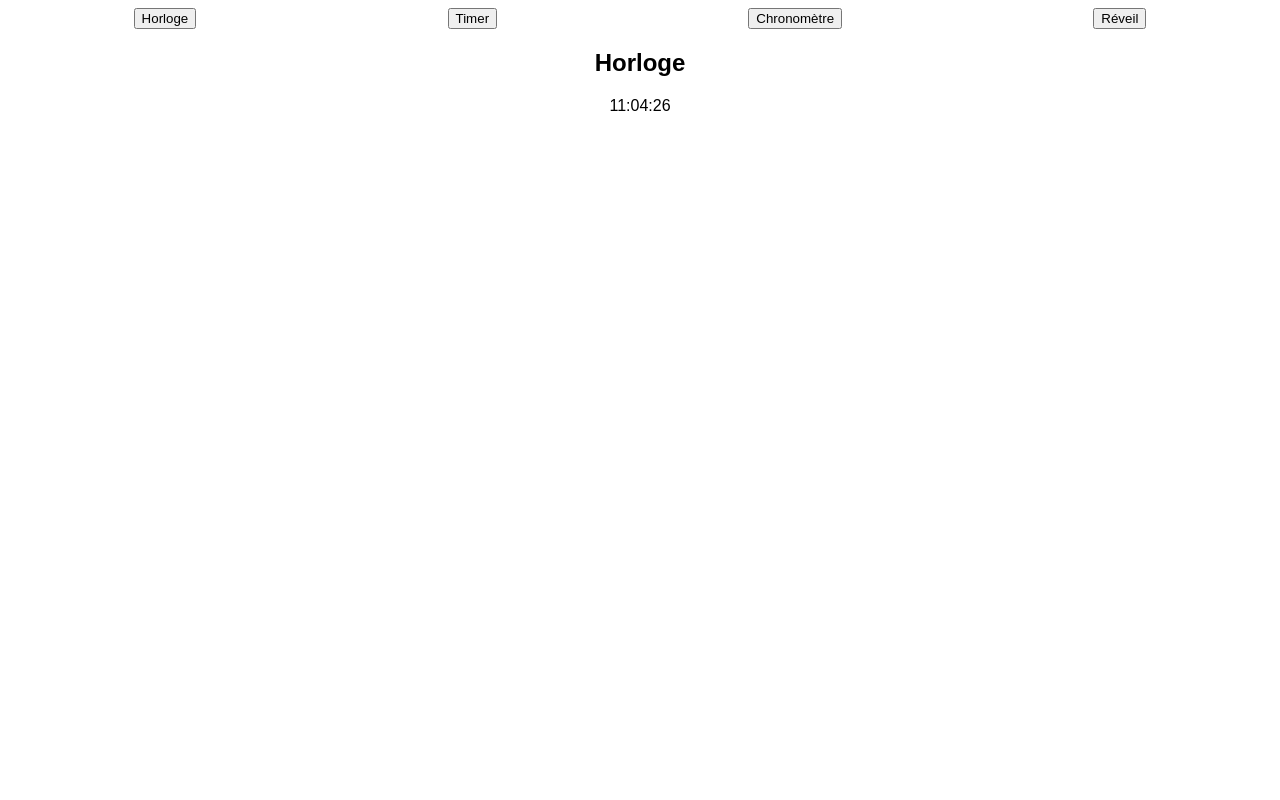
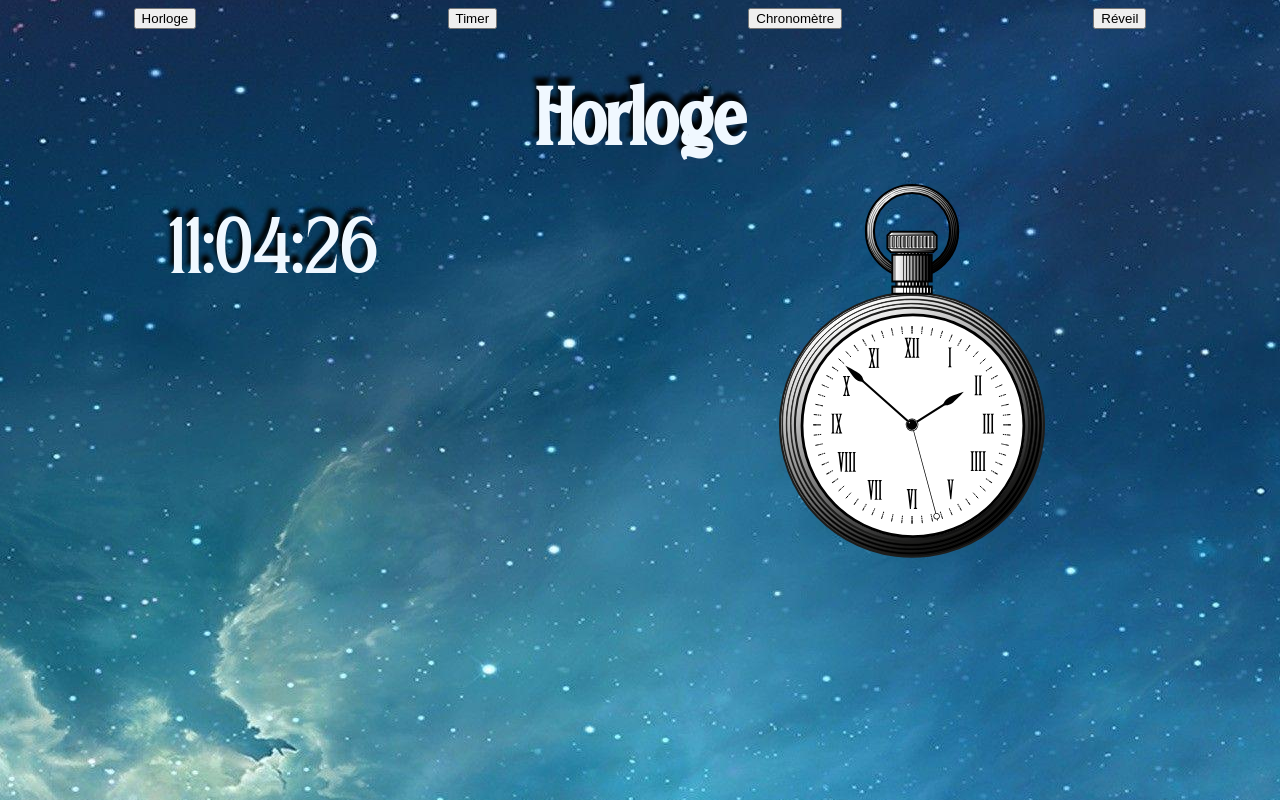
Before and after one commit to Alexandre2383/oclock, a PHP site: page / in a window 1280 px wide. Run offline with PHP 8.4, Linux system fonts and the light colour scheme.

Commit message:
Edit css for colck tab, add svg gusset watch for futur animation

```diff
--- a/index.html
+++ b/index.html
@@ -1,33 +1,48 @@
 <!DOCTYPE html>
 <html lang="en">
   <head>
-    <meta charset="UTF-8">
+    <meta charset="UTF-8" />
     <title>O'Clock PWA</title>
-    <meta name="viewport" content="width=device-width, initial-scale=1.0">
-	<meta name="description" content="A clock application with chronometer, timer and alarm.">
-    <meta name="author" content="Alexandre">
-    <meta name="theme-color" content="#241a91"><!-- shadowblue -->
-    <meta property="og:image" content="./img/clock512.svg">
-    <link rel="shortcut icon" href="./img/clock96.svg">
-    <link rel="stylesheet" href="./style.css">
-    <link rel="manifest" href="/oclock.webmanifest">
+    <meta name="viewport" content="width=device-width, initial-scale=1.0" />
+    <meta
+      name="description"
+      content="A clock application with chronometer, timer and alarm."
+    />
+    <meta name="author" content="Alexandre" />
+    <meta name="theme-color" content="#241a91" />
+    <!-- shadowblue -->
+    <meta property="og:image" content="./img/clock512.svg" />
+    <link rel="shortcut icon" href="./img/clock96.svg" />
+    <link rel="stylesheet" href="./style.css" />
+    <link rel="manifest" href="/oclock.webmanifest" />
   </head>
   <body>
     <div class="tabs">
       <button id="clockTab" onclick="showTab('clock')">Horloge</button>
       <button id="timerTab" onclick="showTab('timer')">Timer</button>
-        <button id="stopwatchTab" onclick="showTab('stopwatch')">Chronomètre</button>
+      <button id="stopwatchTab" onclick="showTab('stopwatch')">
+        Chronomètre
+      </button>
       <button id="alarmTab" onclick="showTab('alarm')">Réveil</button>
     </div>
 
     <div id="clock" class="tabContent">
-        <h2>Horloge</h2>
-        <div id="clockDisplay"></div>
+      <div><h2 class="tab_title">Horloge</h2></div>
+      <div class="tab_clock">
+        <div><p id="clockDisplay" class="numerique_clock"></p></div>
+        <div>
+          <img
+            class="pocket_watch"
+            src="./img/Pocket_watch.svg"
+            alt="A pocket watch picture"
+          />
+        </div>
+      </div>
     </div>
 
     <div id="timer" class="tabContent">
       <h2>Timer</h2>
-        <input type="text" id="timerInput" placeholder="hh:mm:ss">
+      <input type="text" id="timerInput" placeholder="hh:mm:ss" />
       <button onclick="startTimer()">Démarrer</button>
       <button onclick="stopTimer()">Arrêter</button>
       <div id="timerDisplay"></div>
@@ -42,7 +57,7 @@
 
     <div id="alarm" class="tabContent">
       <h2>Réveil</h2>
-        <input type="time" id="alarmTime">
+      <input type="time" id="alarmTime" />
       <button onclick="setAlarm()">Définir</button>
     </div>
     <script src="./component/clock.js" defer></script>
--- a/style.css
+++ b/style.css
@@ -1,12 +1,25 @@
+@font-face {
+  font-family: "Old-School";
+  src: url("./font/TheBlowar-Regular.ttf") format("truetype");
+}
+
 body {
   font-family: Arial, sans-serif;
   text-align: center;
+  background-image: url('./img/stars_night.jpg');
+  background-position: center;
+  background-repeat: no-repeat;
+  /* back */
 }
 
-.clock {
-  font-size: 2em;
+.pocket_watch {
+  max-width: 50%;
+  margin: 0;
+  margin-right: 10rem;
+
+  /* position: absolute;
+  right: 10rem; */
 }
-
 .timer {
   margin-top: 20px;
 }
@@ -27,3 +40,25 @@ body {
 #clock {
   display: block;
 }
+
+.tab_clock{
+  display: flex;
+  justify-content: space-between;
+}
+.numerique_clock{
+  font-family: "Old-School", 'Courier New', Courier, monospace;
+  font-size: 5em;
+  color: aliceblue;
+  margin: 0;
+  margin-left: 10rem;
+  max-width: 50%;
+  text-shadow: -3px -8px 4px black;
+
+}
+.tab_title{
+  font-family: "Old-School", 'Courier New', Courier, monospace;
+  font-size: 5em;
+  margin: 0;
+  color: aliceblue;
+  text-shadow: -3px -8px 4px black;
+}
--- a/sw.js
+++ b/sw.js
@@ -58,6 +58,7 @@ self.addEventListener('install', (event) => {
       "./app.js",
       "./style.css",
       "./component/clock.js",
+      "./img/Pocket_watch.svg",
       "./img/clock32.svg",
       "./img/clock64.svg",
       "./img/clock96.svg",
@@ -69,8 +70,10 @@ self.addEventListener('install', (event) => {
       "./img/clock512.svg",
       "./img/clock192.png",
       "./img/clock512.png",
+      "./img/stars_night.jpg",
       "./img/screenshot1.png",
       "./img/screenshot2.png",
+      "./font/TheBlowar-Regular.ttf"
     ])
   );
 });
```
Also changed, not shown: font/TheBlowar-Regular.ttf (added), img/Pocket_watch.svg (added), img/Pocket_watch/Pocket_watch.svg (added), img/Pocket_watch/Pocket_watch_hour.svg (added), img/Pocket_watch/Pocket_watch_minute.svg (added), img/Pocket_watch/Pocket_watch_second.svg (added), img/stars_night.jpg (added), 2 other files. Lines whose indentation alone changed are shown as unchanged.
